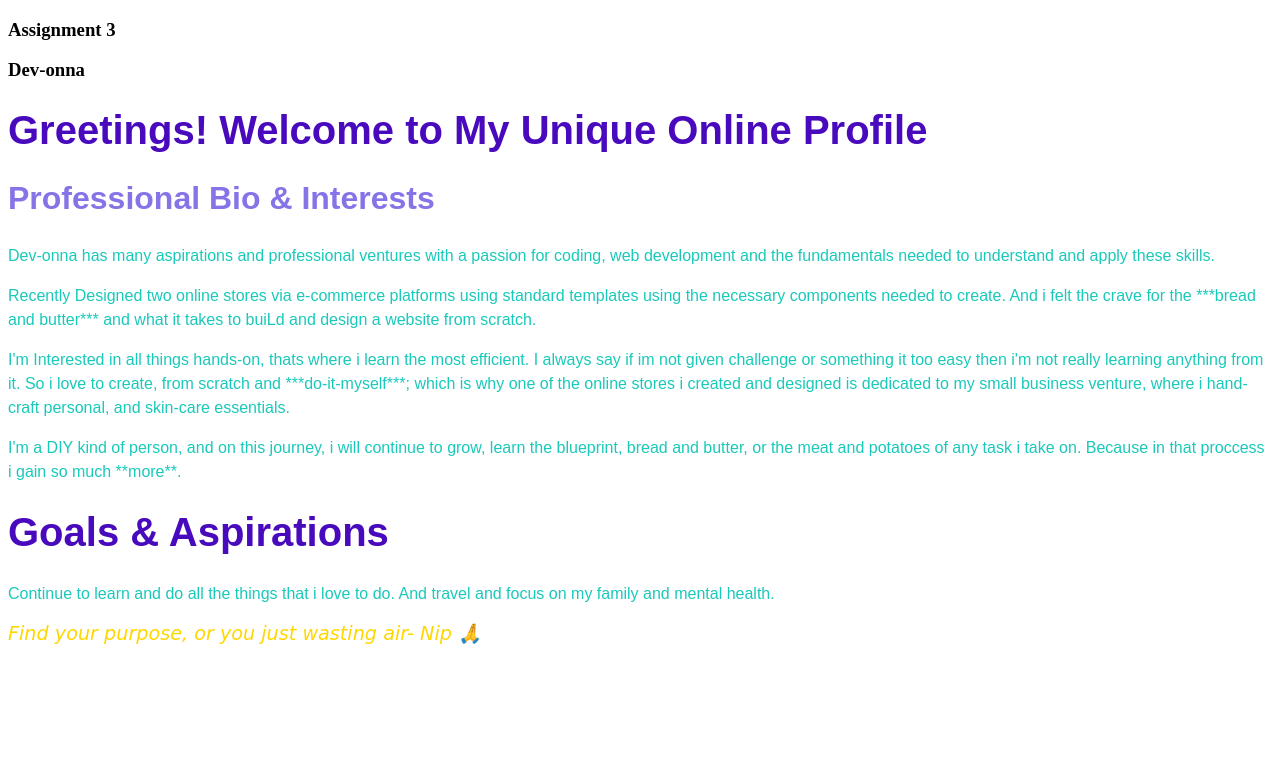
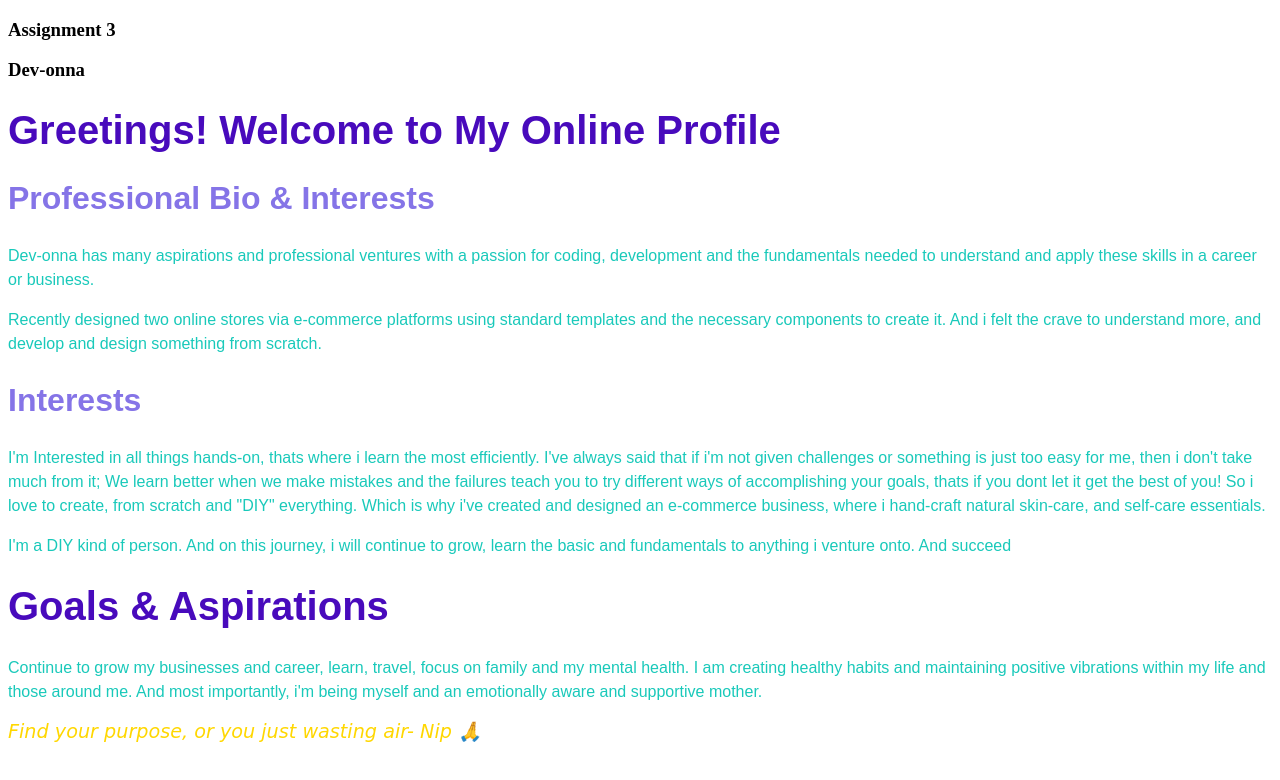
Before and after one commit to dev-onna/dev-onna.github.io, a plain HTML site: page index.html in a window 1280 px wide. Drawn offline with Linux system fonts and the light colour scheme.

Commit message:
Update index.html
fix errors

```diff
--- a/index.html
+++ b/index.html
@@ -11,22 +11,24 @@
     <h3>Dev-onna</h3>
 
 
-    <h1>Greetings! Welcome to My Unique Online Profile</h1>
+    <h1>Greetings! Welcome to My Online Profile</h1>
 
 
     <h2>Professional Bio & Interests</h2>
 
     <script src="js/app.js"></script>
-    <p>Dev-onna has many aspirations and professional ventures with a passion for coding, web development and the fundamentals needed to understand and apply these skills.</p>
+    <p>Dev-onna has many aspirations and professional ventures with a passion for coding, development and the fundamentals needed to understand and apply these skills in a career or business.</p>
 
-    <p>Recently Designed two online stores via e-commerce platforms using standard templates using the necessary components needed to create. And i felt the crave for the ***bread and butter*** and what it takes to buiLd and design a website from scratch.</p>
+    <p>Recently designed two online stores via e-commerce platforms using standard templates and the necessary components to create it. And i felt the crave to understand more, and develop and design something from scratch.</p>
 
-    <p>I'm Interested in all things hands-on, thats where i learn the most efficient. I always say if im not given challenge or something it too easy then i'm not really learning anything from it. So i love to create, from scratch and ***do-it-myself***; which is why one of the online stores i created and designed is dedicated to my small business venture, where i hand-craft personal, and skin-care essentials.</p>
+    <h2>Interests</h2>
+    <p>I'm Interested in all things hands-on, thats where i learn the most efficiently. I've always said that if i'm not given challenges or something is just too easy for me, then i don't take much from it; We learn better when we make mistakes and the failures teach you to try different ways of accomplishing your goals, thats if you dont let it get the best of you! So i love to create, from scratch and "DIY" everything.  Which is why i've created and designed an e-commerce business, where i hand-craft natural skin-care, and self-care essentials.</p>
 
-    <p> I'm a DIY kind of person, and on this journey, i will continue to grow, learn the blueprint, bread and butter, or the meat and potatoes of any task i take on. Because in that proccess i gain so much **more**.</p>
+    <p> I'm a DIY kind of person. And on this journey, i will continue to grow, learn the basic and fundamentals to anything i venture onto. And succeed</p>
 
     <h1>Goals & Aspirations</h1>
-    <p>Continue to learn and do all the things that i love to do. And travel and focus on my family and mental health.</p>
+
+    <p>Continue to grow my businesses and career, learn, travel, focus on family and my mental health. I am creating healthy habits and maintaining positive vibrations within my life and those around me. And most importantly, i'm being myself and an emotionally aware and supportive mother.</p>
 
     <quote>Find your purpose, or you just wasting air- Nip &#x1F64F;</quote>
 </body>
```
